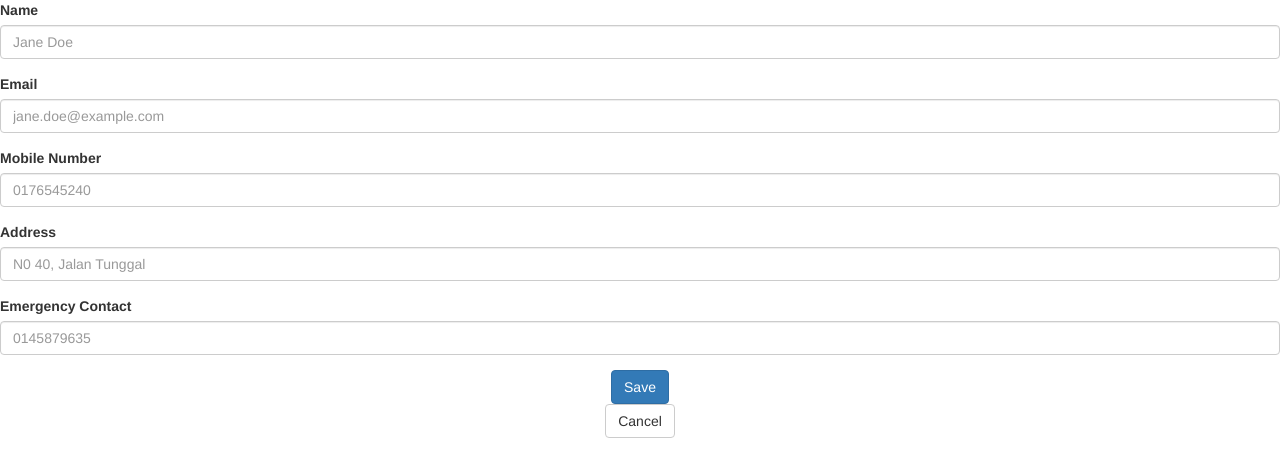
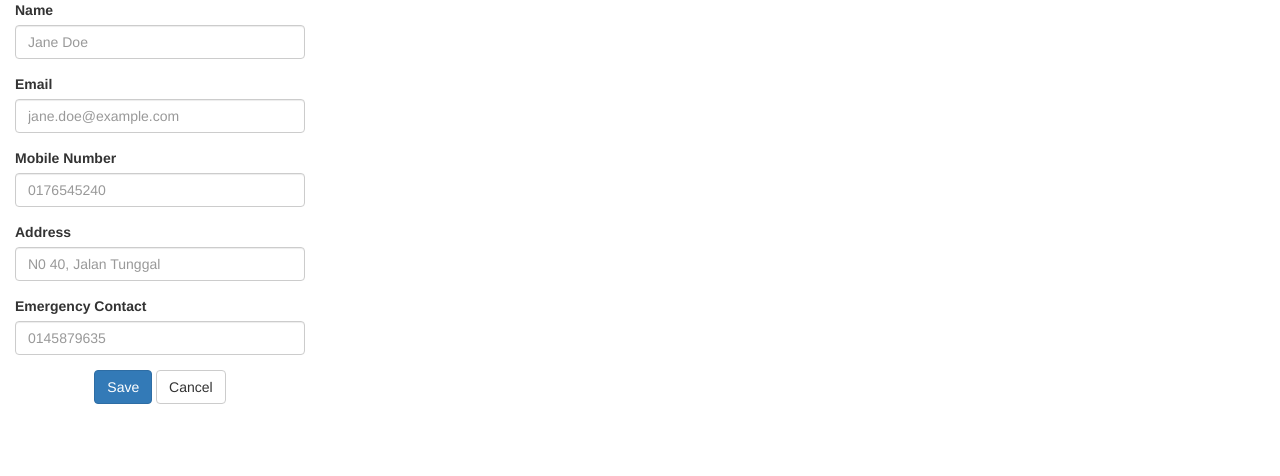
Before and after one commit to atiqahyahya/medifeet, a React (Create React App) app: page /form in a window 1280 px wide. Shown: the top 476 px of the page. Built offline with nearby package versions, Linux system fonts and the light colour scheme.

Commit message:
edit form and button

```diff
--- a/src/components/staff/form.js
+++ b/src/components/staff/form.js
@@ -4,7 +4,8 @@ import {
   FormGroup,
   FormControl,
   ControlLabel,
-  Form
+  Form,
+  Col
 
 } from 'react-bootstrap';
 
@@ -12,13 +13,11 @@ import './index.css';
 
 
 class Staff extends Component {
-  constructor(props) {
-      super(props);
-  }
 
   render() {
     return (
       <div>
+         <Col xs={10} md={3}>
             <Form>
               <FormGroup controlId="formInlineName">
                 <ControlLabel>Name</ControlLabel>
@@ -26,6 +25,7 @@ class Staff extends Component {
                 <FormControl type="text" placeholder="Jane Doe" />
               </FormGroup>
                 {' '}
+
               <FormGroup controlId="formInlineEmail">
                 <ControlLabel>Email</ControlLabel>
                 {' '}
@@ -55,18 +55,14 @@ class Staff extends Component {
               {' '}
 
            <center>
-            <Button type="submit"  bsStyle="primary">
-              Save
-            </Button>
-          </center>
-
-          <center>
-            <Button type="submit">
-            Cancel
-            </Button>
+            <p>
+              <Button bsStyle="primary">Save</Button>&nbsp;
+              <Button bsStyle="default">Cancel</Button>
+            </p>
           </center>
 
           </Form>
+        </Col>
       </div>
       );
   }
--- a/src/components/staff/index.js
+++ b/src/components/staff/index.js
@@ -5,21 +5,23 @@ import {
   //FormControl,
   //ControlLabel,
   Table,
+  Col
 
 } from 'react-bootstrap';
 
 import './index.css';
 
-
 class Staff extends Component {
-	constructor(props) {
-	    super(props);
-	}
 
   render() {
     return (
       	<div>
+      		<Col  xs={25} md={6}>
+
+		      	<center>
 		      		<h1>Staff</h1>
+		      	</center>
+
 					<Table striped bordered condensed hover>
 						    <thead>
 						      <tr>
@@ -58,6 +60,7 @@ class Staff extends Component {
 						      </tr>
 						    </tbody>
 					</Table>
+			</Col>
      	</div>
     );
 
```
Lines whose indentation alone changed are shown as unchanged.
